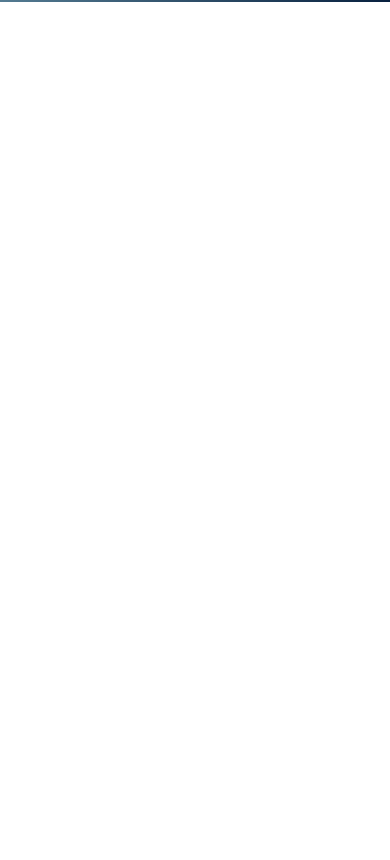
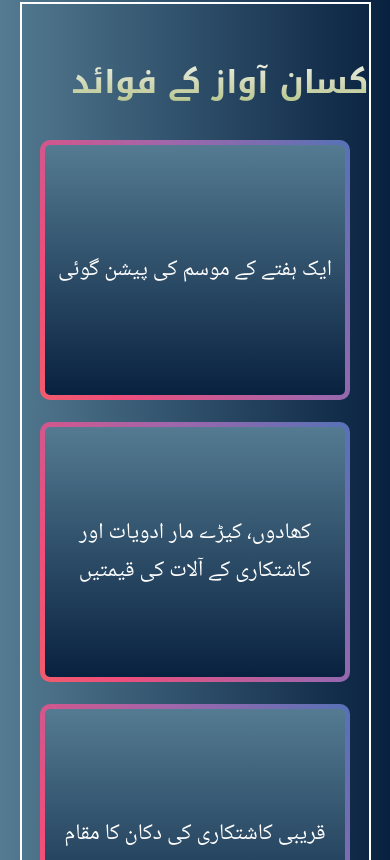
Before and after one commit to AqibNaeem19/fyp-website, a React (Create React App) app: page / in a window 390 px wide. Shown: the part 864-1724 px from the top of the page. Before the commit the page ends 866 px from the top, so only its background shows below. Built offline with nearby package versions, Linux system fonts and the light colour scheme; a web font is replaced by a local one.

Commit message:
Purpose section complete with styles

```diff
--- a/src/App.js
+++ b/src/App.js
@@ -1,11 +1,12 @@
 import React from 'react';
-import { Navbar, Landing } from './components/index';
+import { Navbar, Landing, Purpose } from './components/index';
 
 function App() {
   return (
     <div className="App">
       <Navbar />
       <Landing />
+      <Purpose />
     </div>
   );
 }
--- a/src/components/Navbar.jsx
+++ b/src/components/Navbar.jsx
@@ -5,7 +5,7 @@ const Navbar = () => {
   return (
     <div className='nav'>
       <div className="nav-container">
-        <p> <i class="fa-solid fa-sun-plant-wilt"></i> </p>
+        <p> <i className="fa-solid fa-sun-plant-wilt"></i> </p>
         <div className="nav-buttons-container">
           <button className="signup">Signup</button>
           <button className="signup">Signin</button>
--- /dev/null
+++ b/src/components/Purpose.jsx
@@ -0,0 +1,19 @@
+import React from 'react';
+import '../styles/Purpose.css';
+
+const Purpose = () => {
+  return (
+    <div className="purpose" dir="rtl">
+    <div className="purpose-container">
+      <h1 className="purpose-heading">کسان آواز کے فوائد</h1>
+      <div className="purpose-points-container">
+        <div className="gradient-border"><p dir="rtl">ایک ہفتے کے موسم کی پیشن گوئی</p></div>
+        <div className="gradient-border"><p dir="rtl">کھادوں، کیڑے مار ادویات اور کاشتکاری کے آلات کی قیمتیں</p></div>
+        <div className="gradient-border"><p dir="rtl">قریبی کاشتکاری کی دکان کا مقام</p></div>
+      </div>
+    </div>
+    </div>
+  )
+}
+
+export default Purpose;
--- a/src/components/index.js
+++ b/src/components/index.js
@@ -1,2 +1,3 @@
 export { default as Navbar } from './Navbar';
 export { default as Landing } from './Landing';
+export { default as Purpose } from './Purpose';
--- /dev/null
+++ b/src/styles/Purpose.css
@@ -0,0 +1,125 @@
+@import url(https://fonts.googleapis.com/earlyaccess/notonaskharabic.css);
+@import url('https://fonts.googleapis.com/css2?family=Noto+Kufi+Arabic:wght@600&display=swap');
+
+.purpose{
+  width: 100vw;
+  margin-bottom: 3em;
+}
+
+.purpose-container{
+  margin: 0 auto;
+  width: 80%;
+  border: 2px solid white;
+  display: flex;
+  color: white;
+  flex-direction: column;
+  padding: 3em 0em;
+}
+
+.purpose-heading{
+  font-family: 'Noto Kufi Arabic', sans-serif;
+  background: -webkit-linear-gradient(#F7F8F8, #ACBB78);
+  background-clip: text;
+  -webkit-background-clip: text;
+  -webkit-text-fill-color: transparent;
+}
+
+.purpose-points-container{
+  display: flex;
+  justify-content: space-evenly;
+  align-items: center;
+  margin-top: 2em;
+}
+
+.gradient-border p {
+  font-size: 1.8em;
+  font-family: 'Noto Naskh Arabic', serif;
+}
+
+.gradient-border {
+  width: 250px;
+  height: 200px;
+  --borderWidth: 5px;
+  background:  linear-gradient(0deg, hsla(213, 77%, 14%, 1) 0%, hsla(202, 27%, 45%, 1) 100%);
+  position: relative;
+  border-radius: var(--borderWidth);
+  display: flex;
+  justify-content: center;
+  align-items: center;
+  text-align: center;
+}
+
+.gradient-border:after {
+  content: '';
+  position: absolute;
+  top: calc(-1 * var(--borderWidth));
+  left: calc(-1 * var(--borderWidth));
+  height: calc(100% + var(--borderWidth) * 2);
+  width: calc(100% + var(--borderWidth) * 2);
+  background: linear-gradient(60deg, #f79533, #f37055, #ef4e7b, #a166ab, #5073b8, #1098ad, #07b39b, #6fba82);
+  border-radius: calc(2 * var(--borderWidth));
+  z-index: -1;
+  -webkit-animation: animatedgradient 3s ease alternate infinite;
+          animation: animatedgradient 3s ease alternate infinite;
+  background-size: 300% 300%;
+}
+
+
+@-webkit-keyframes animatedgradient {
+	0% {
+		background-position: 0% 50%;
+	}
+	50% {
+		background-position: 100% 50%;
+	}
+	100% {
+		background-position: 0% 50%;
+	}
+}
+
+
+@keyframes animatedgradient {
+	0% {
+		background-position: 0% 50%;
+	}
+	50% {
+		background-position: 100% 50%;
+	}
+	100% {
+		background-position: 0% 50%;
+	}
+}
+
+@media screen and (max-width: 1100px){
+  .gradient-border p{
+    font-size: 1.4em;
+  }
+
+  .gradient-border{
+    width: 200px;
+    height:150px;
+  }
+}
+
+@media screen and (max-width: 930px){
+  .purpose-container{
+    width: 90%;
+  }
+}
+
+@media screen and (max-width: 745px){
+  .purpose-points-container{
+    flex-direction: column;
+
+  }
+
+  .gradient-border p{
+    font-size: 1.4em;
+  }
+
+  .gradient-border{
+    width: 300px;
+    height:250px;
+    margin-bottom: 2em;
+  }
+}
```
